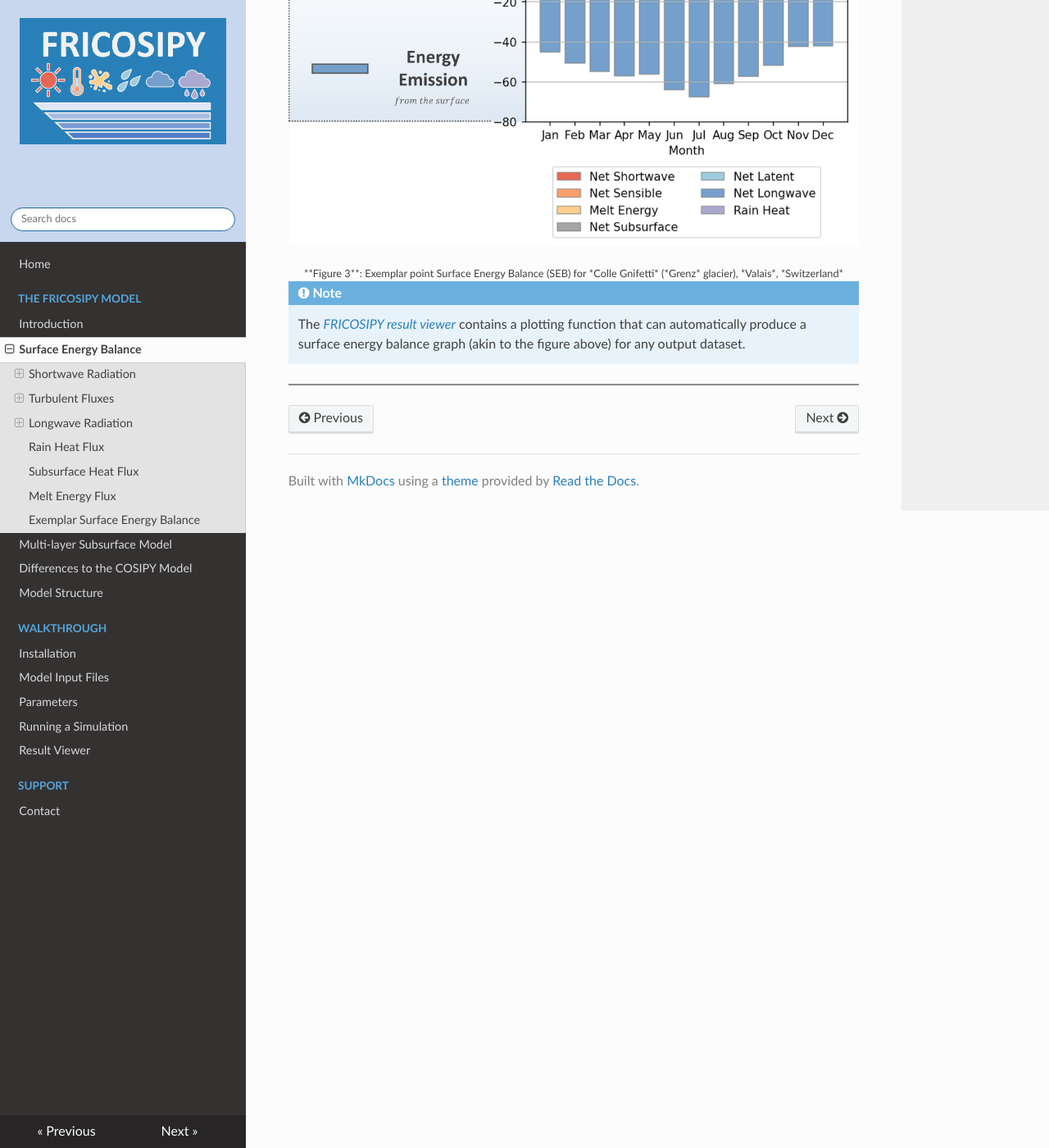
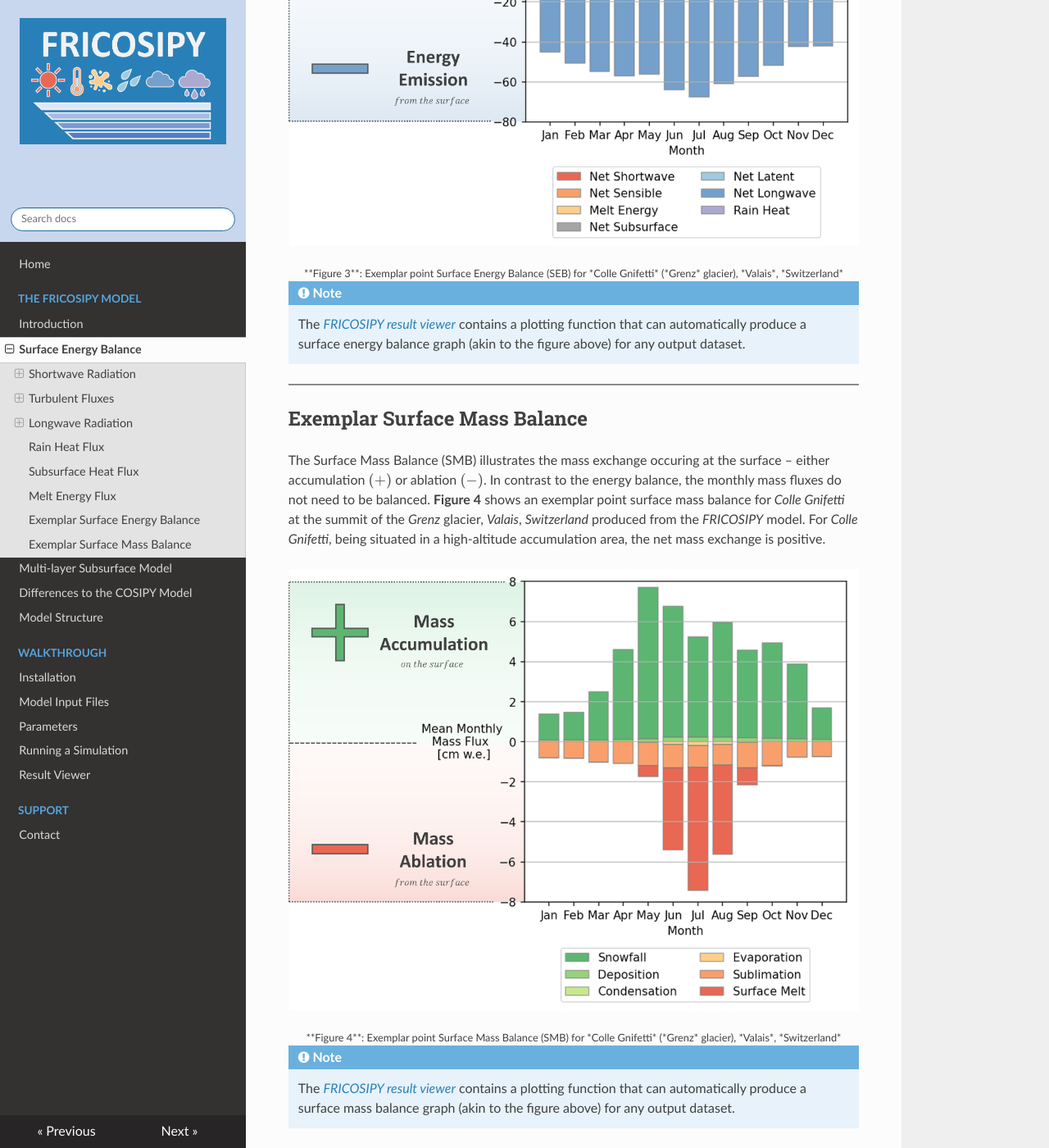
Before and after one commit to MarcusGastaldello/FRICOSIPY, an MkDocs documentation site: the page built from docs/surface_energy_balance.md, in a window 1280 px wide and 1400 px high, scrolled down 7572 px. Shown: the whole window at 82% size. Built offline with MkDocs 1.6.1, drawn with Linux system fonts in a browser that asks for light colours.

Commit message:
Add Surface Mass Balance section to documentation
Added a section on Surface Mass Balance (SMB) with an example for Colle Gnifetti, including a graph and note on the FRICOSIPY result viewer.

```diff
--- a/docs/surface_energy_balance.md
+++ b/docs/surface_energy_balance.md
@@ -405,6 +405,20 @@ Visualising the Surface Energy Balance (SEB) is important for understanding and
 
 <hr style="height:2px; background-color:#8b8b8b; border:none;" />
 
+## Exemplar Surface Mass Balance
+
+The Surface Mass Balance (SMB) illustrates the mass exchange occuring at the surface – either accumulation $(+)$ or ablation $(-)$. In contrast to the energy balance, the monthly mass fluxes do not need to be balanced. **Figure 4** shows an exemplar point surface mass balance for *Colle Gnifetti* at the summit of the *Grenz* glacier, *Valais*, *Switzerland* produced from the *FRICOSIPY* model. For *Colle Gnifetti*, being situated in a high-altitude accumulation area, the net mass exchange is positive.
+
+![Exemplar FRICOSIPY SMB (Surface Mass Balance) Colle Gnifetti](images/Exemplar-SMB.png)
+
+<center><small> **Figure 4**: Exemplar point Surface Mass Balance (SMB) for *Colle Gnifetti* (*Grenz* glacier), *Valais*, *Switzerland* </small></center>
+
+!!! note
+
+    The [*FRICOSIPY result viewer*](result_viewer.md) contains a plotting function that can automatically produce a surface mass balance graph (akin to the figure above) for any output dataset.
+
+<hr style="height:2px; background-color:#8b8b8b; border:none;" />
+
 <script type="text/javascript">
   document.querySelectorAll('details').forEach(el => {
     el.addEventListener('toggle', () => {
```
